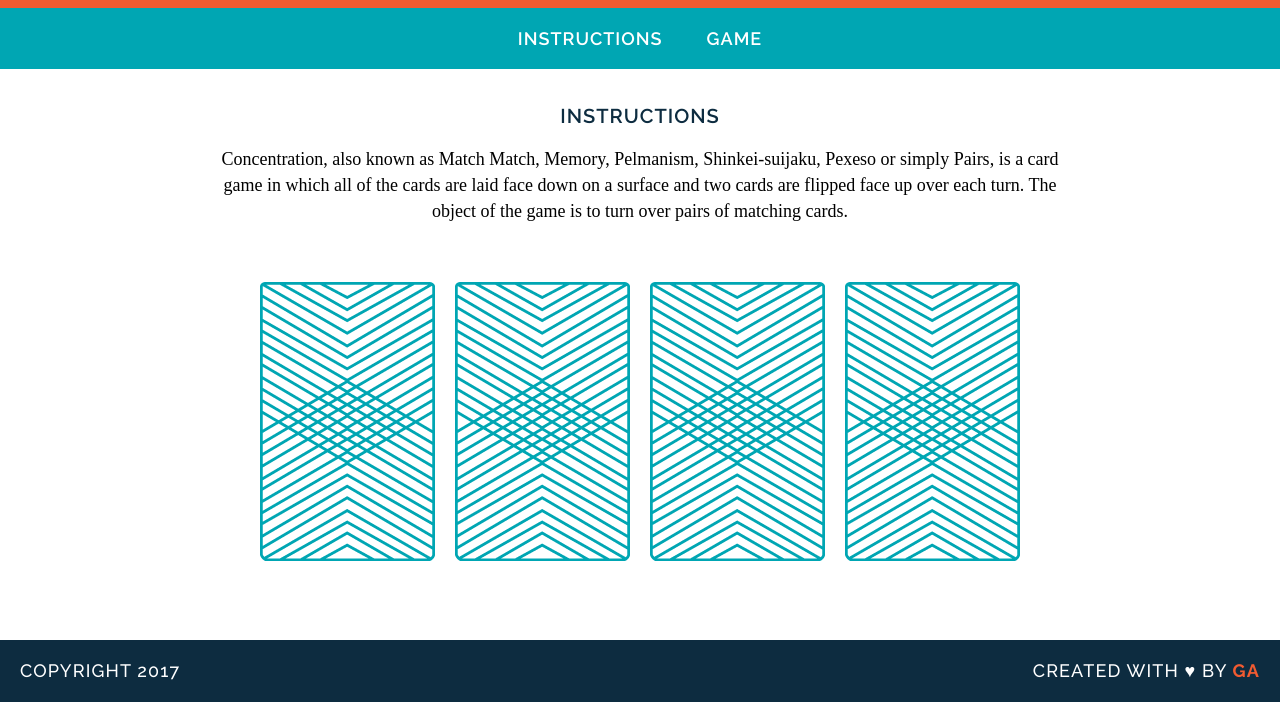
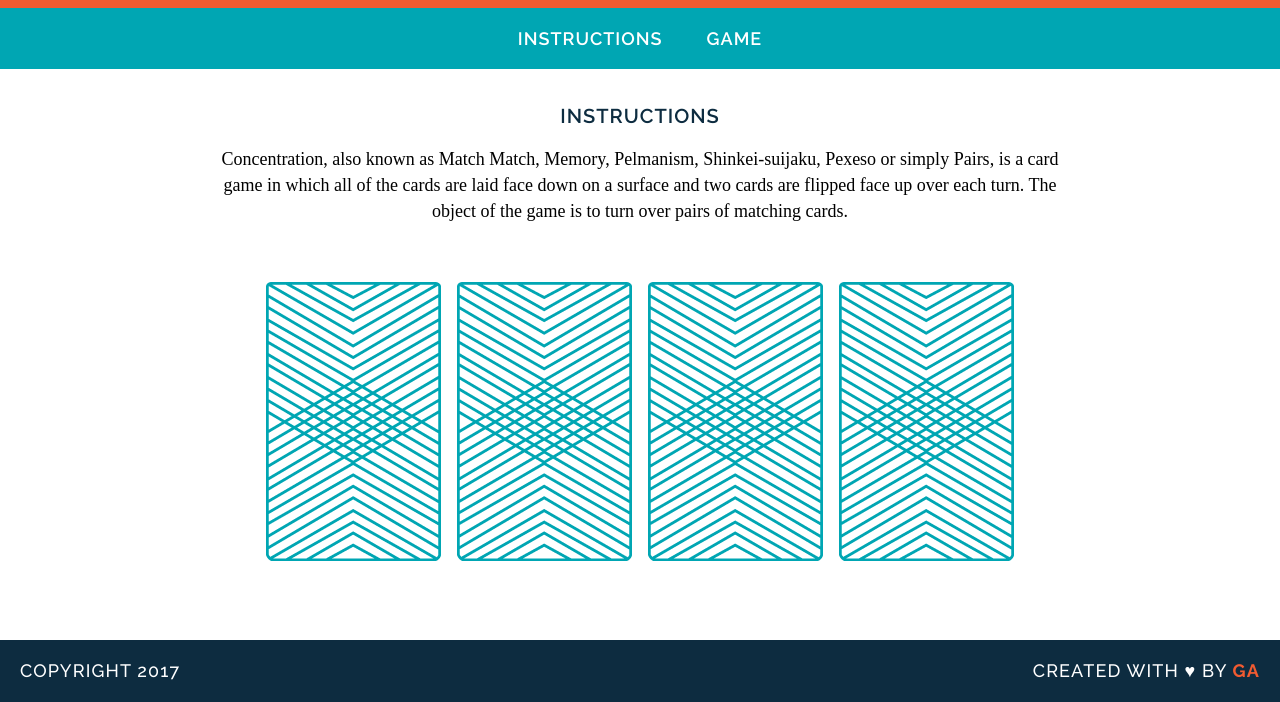
Before and after one commit to sutthirath/WDI-Fundamentals-MemoryGame, a plain HTML site: page memory_game/index.html in a window 1280 px wide. Shown: the part 105-807 px from the top of the page. Drawn offline with Linux system fonts and the light colour scheme; a web font is replaced by a local one.

Commit message:
created game logic

```diff
--- a/memory_game/index.html
+++ b/memory_game/index.html
@@ -21,12 +21,8 @@
 
       <p>Concentration, also known as Match Match, Memory, Pelmanism, Shinkei-suijaku, Pexeso or simply Pairs, is a card game in which all of the cards are laid face down on a surface and two cards are flipped face up over each turn. The object of the game is to turn over pairs of matching cards.</p>
 
-      <div>
-        <img src="images/back.png" alt="Queen of Diamonds">
-        <img src="images/back.png" alt="Queen of Hearts">
-        <img src="images/back.png" alt="King of Diamonds">
-        <img src="images/back.png" alt="King of Hearts">
-      </div>
+      <div id="game-board" class="board clearfix"></div>
+
     </main>
 
     <footer class="clearfix">
--- a/memory_game/js/main.js
+++ b/memory_game/js/main.js
@@ -31,15 +31,26 @@ var checkForMatch = function () {
   }
 };
 
-var flipCard = function (cardId) {
+var flipCard = function () {
+  var cardId = this.getAttribute('data-id');
   console.log('User flipped ' + cards[cardId].rank);
   console.log(cards[cardId].suit);
   console.log(cards[cardId].cardImage);
   cardsInPlay.push(cards[cardId].rank);
+  this.setAttribute('src', cards[cardId].cardImage);
   if (cardsInPlay.length === 2) {
     checkForMatch();
   };
 };
 
-flipCard(0);
-flipCard(2);
+var createBoard = function () {
+  for (var i = 0; i < cards.length; i++) {
+    var cardElement = document.createElement('img');
+    cardElement.setAttribute('src', 'images/back.png');
+    cardElement.setAttribute('data-id', i);
+    cardElement.addEventListener('click', flipCard);
+    document.querySelector('#game-board').appendChild(cardElement);
+  }
+};
+
+createBoard();
```
